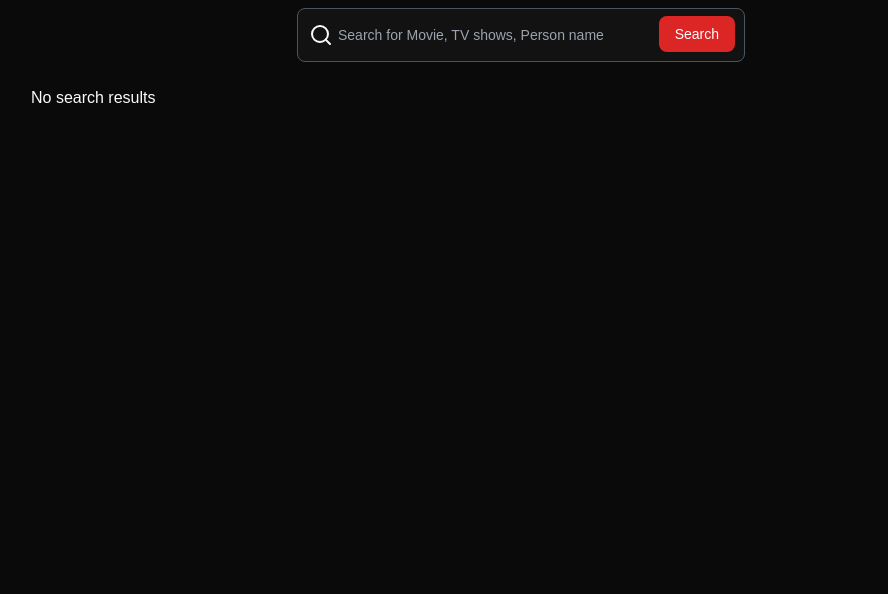
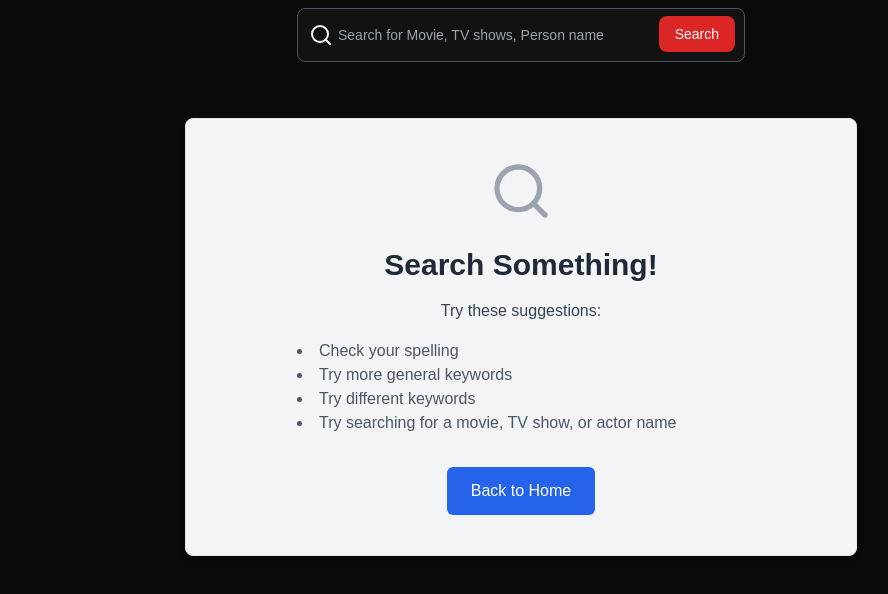
Before and after one commit to qntum-dev/mvdb, a Next.js app: page /search in a window 1280 px wide. Shown: the top 594 px of the page, without its empty margins (119-1007 px from the left). Built offline with nearby package versions, Linux system fonts and the light colour scheme; no server answers.

Commit message:
added "Known For" section, added no search results

```diff
--- a/src/app/person/[id]/page.tsx
+++ b/src/app/person/[id]/page.tsx
@@ -4,14 +4,150 @@ import PersonDetailsSkeleton from "@/components/Person/PersonDetailsSkeleton";
 // import Slider from "@/components/custom/Slider";
 import env from "@/lib/env";
 import { fetchDetails } from "@/lib/fetchDetails";
-import { PersonDetails } from "@/lib/types";
+import {
+  Cast_Credits,
+  CombinedCredits,
+  Crew,
+  PersonDetails,
+} from "@/lib/types";
 import { Metadata } from "next";
 import { Suspense } from "react";
+import Slider from "@/components/custom/Slider";
 
 type Props = {
   params: Promise<{ id: string }>;
   searchParams: Promise<{ [key: string]: string | string[] | undefined }>;
 };
+
+export function getTop8ByVoteCount(credits: CombinedCredits): CombinedCredits {
+  // Combine cast and crew into one array
+  const allCredits = [...credits.cast, ...credits.crew];
+
+  // Sort by vote_count in descending order
+  allCredits.sort((a, b) => b.vote_count - a.vote_count);
+
+  // Extract top 8 credits
+  const top8 = allCredits.slice(0, 8).reverse();
+
+  // Separate back into cast and crew
+  const topCast = top8.filter(
+    (credit) => "character" in credit
+  ) as Cast_Credits[];
+  const topCrew = top8.filter((credit) => "job" in credit) as Crew[];
+
+  return {
+    cast: topCast,
+    crew: topCrew,
+    id: credits.id,
+  };
+}
+
+// export function getTop8ByCustomRanking(credits: CombinedCredits): CombinedCredits {
+//   // Combine cast and crew into one array
+//   const allCredits = [...credits.cast, ...credits.crew];
+
+//   // Define a ranking formula using popularity, vote_average, vote_count, and latest release_date
+//   const rankScore = (credit: Cast_Credits | Crew) => {
+//     const releaseDate = credit.release_date ? new Date(credit.release_date).getTime() : 0;
+//     return (
+//       credit.vote_count * 0.5 +
+//       credit.vote_average * 1.5 +
+//       credit.popularity * 1.0 +
+//       releaseDate * 0.000000001 // Normalize date influence
+//     );
+//   };
+
+//   // Sort by the custom ranking score in descending order
+//   allCredits.sort((a, b) => rankScore(b) - rankScore(a));
+
+//   // Extract top 8 credits and reverse order
+//   const top8 = allCredits.slice(0, 8).reverse();
+
+//   // Separate back into cast and crew
+//   const topCast = top8.filter(credit => 'character' in credit) as Cast_Credits[];
+//   const topCrew = top8.filter(credit => 'job' in credit) as Crew[];
+
+//   return {
+//     cast: topCast,
+//     crew: topCrew,
+//     id: credits.id
+//   };
+// }
+
+export function getTop8ByCustomRanking(credits: CombinedCredits): (Cast_Credits | Crew)[] {
+  // Combine cast and crew into one array
+  const allCredits = [...credits.cast, ...credits.crew];
+
+  // Remove duplicates based on the `id`
+  const uniqueCredits = Array.from(new Map(allCredits.map(credit => [credit.id, credit])).values());
+
+  // Define a ranking formula with priority on vote_count and release_date/first_air_date
+  const rankScore = (credit: Cast_Credits | Crew) => {
+    // Determine the correct release date (movies: release_date, TV shows: first_air_date)
+    const releaseDate = credit.media_type === "tv" && credit.first_air_date
+      ? new Date(credit.first_air_date).getTime()
+      : credit.release_date
+      ? new Date(credit.release_date).getTime()
+      : 0;
+
+    const order = "order" in credit && credit.order !== undefined ? -credit.order : 0; // Higher priority for lower order numbers
+
+    return (
+      credit.vote_count * 2.0 + // Highest weight for vote count
+      releaseDate * 0.000000002 + // Higher weight for newer release date
+      order * 10.0 + // Higher priority for lower order values
+      credit.vote_average * 1.0 +
+      credit.popularity * 0.5
+    );
+  };
+
+  // Sort by the custom ranking score in descending order
+  uniqueCredits.sort((a, b) => rankScore(b) - rankScore(a));
+
+  // Extract top 8 credits
+  return uniqueCredits.slice(0, 8);
+}
+
+
+
+export function getKnownFor(credits: CombinedCredits): Cast_Credits[] {
+  // Combine cast and crew into one array (considering only cast for "known for")
+  const allCredits = credits.cast.filter(
+    (credit) => credit.order !== undefined && credit.order < 25
+  );
+
+  // Define a ranking formula based on TMDB's known_for logic
+  const rankScore = (credit: Cast_Credits) => {
+    const orderScore =
+      "order" in credit && credit.order !== undefined
+        ? -(credit.order + 1) * 10
+        : 0; // Higher priority for lower order values
+
+    const releaseDate = credit.release_date
+      ? new Date(credit.release_date).getTime() * 0.0000001
+      : 0;
+    return (
+      credit.vote_count * 10.0 + // Highest weight for vote count
+      releaseDate * 0.001 + // Higher weight for newer release date
+      orderScore + // Higher priority for lower order values
+      credit.vote_average * 1.0 +
+      credit.popularity * 10 // Newer release date has some impact
+    );
+  };
+
+  // Sort by the ranking score in descending order
+  allCredits.sort((a, b) => rankScore(b) - rankScore(a));
+
+  // Extract top 10 known_for titles
+  const topCredits = allCredits.slice(0, 10);
+
+  // Sort the final result by vote count in descending order
+  topCredits.sort((a, b) => b.vote_count - a.vote_count);
+
+  return topCredits;
+}
+
+
 
 export async function generateMetadata({ params }: Props): Promise<Metadata> {
   // read route params
@@ -38,9 +174,9 @@ export async function generateMetadata({ params }: Props): Promise<Metadata> {
     description: `${person.biography}`,
     openGraph: {
       url: `${env.NEXT_PUBLIC_URL}/person/${person.id}-${person.name.toLowerCase().replace(/:\s+/g, "-").replace(/\s+/g, "-")}`,
-      title:`${person.name}`,
-      type:`profile`,
-      description:`${person.biography}`,
+      title: `${person.name}`,
+      type: `profile`,
+      description: `${person.biography}`,
       images: [
         `${env.NEXT_PUBLIC_URL}/_next/image?url=${encodeURIComponent(`${env.NEXT_PUBLIC_MEDIA_URL}/w600_and_h900_bestv2${person.profile_path}`)}&w=640&q=75`,
       ],
@@ -60,9 +196,17 @@ export async function generateMetadata({ params }: Props): Promise<Metadata> {
 const PersonDetailsLoaded = async ({ id }: { id: string }) => {
   const person_details: PersonDetails = await fetchDetails("person", id);
 
-  console.log(person_details);
+  // console.log(person_details);
 
-  // const knownFor:=
+  const knownFor: CombinedCredits = await fetchDetails(
+    "person",
+    id,
+    "combined_credits"
+  );
+
+  console.log(knownFor.cast);
+  const top8 = getTop8ByCustomRanking(knownFor);
+  console.log(top8);
 
   return (
     <div>
@@ -114,19 +258,40 @@ const PersonDetailsLoaded = async ({ id }: { id: string }) => {
 
         <div className="col-span-9 ">
           <div className="mb-8">
-            <p className="text-4xl lg:text-start text-center">{person_details.name}</p>
+            <p className="text-4xl lg:text-start text-center">
+              {person_details.name}
+            </p>
           </div>
           <div className="flex flex-col gap-12">
             <div className="">
               <p className="text-xl mb-2 tracking-wider">Biography</p>
-              <ReadMore clamp={5} text={person_details.biography} />
+              <ReadMore clamp={6} text={person_details.biography} />
             </div>
-            <div className="tracking-wider">
-              <p className="text-xl">Known for</p>
+            <div className="flex flex-col gap-6">
+              <p className="text-xl tracking-wider">Known for</p>
               <div className="">
-                {/* <Slider gap="6" elements={person_details?.known_for?.map((movie)=>(
-                        <MovieCard movie={movie} key={movie.id}/>
-                    ))}/> */}
+                {knownFor && (
+                  <Slider
+                    gap="6"
+                    elements={top8?.map((credit) => (
+                      <a key={credit.id} href={credit.media_type =="movie" ? `/movie/${credit.id}-${credit?.title?.toLowerCase().replace(/:\s+/g, "-").replace(/\s+/g, "-")}` : `/show/${credit.id}-${credit?.name?.toLowerCase().replace(/:\s+/g, "-").replace(/\s+/g, "-")}`}>
+                        <div className="flex flex-col items-center gap-5">
+
+                      <div>
+                        <Img
+                          w="150"
+                          path={`${env.NEXT_PUBLIC_MEDIA_URL}/w300_and_h450_bestv2${credit.poster_path}`}
+                          alt={credit.media_type}
+                        />
+                      </div>
+                      <div className="">
+                        <p className="text-center text-sm">{credit.media_type =="tv" ? credit.name : credit.title}</p>
+                      </div>
+                        </div>
+                      </a>
+                    ))}
+                  />
+                )}
               </div>
             </div>
           </div>
--- a/src/app/search/page.tsx
+++ b/src/app/search/page.tsx
@@ -2,8 +2,8 @@ import SearchPage from "@/components/search/SearchPage";
 import env from "@/lib/env";
 import { fetchSearchResults } from "@/lib/fetchSearchResults";
 import { Movie, Person, SearchResultsType, Show } from "@/lib/types";
-import { error } from "console";
 import { Metadata } from "next";
+import NoResultsFound from "@/components/custom/NoResultsFound";
 
 type Props = {
   params: Promise<{ query: string }>;
@@ -17,11 +17,11 @@ export async function generateMetadata({
   const { query } = await searchParams;
 
   return {
-    title: `Search Results for ${query}`,
+    title: query ? `Search Results for ${query}` : "Search",
     description:
       "Your go-to site for finding movies, TV shows, and celebrity details.",
     openGraph: {
-      title: `Search Results for ${query}`,
+      title: query ? `Search Results for ${query}` : "Search",
       description: `Your go-to site for finding movies, TV shows, and celebrity details.`,
       images: [`${env.NEXT_PUBLIC_URL}/logo.png`],
     },
@@ -33,21 +33,28 @@ const Search = async ({
 }: {
   searchParams: Promise<{ [key: string]: string | undefined }>;
 }) => {
-  const { query, page } = (await searchParams) || "";
-  if (!query) {
-    return <div className="">No search results</div>;
-  }
-  if (page && query) {
-    // console.log(page);
-    throw error("slug is required");
+  const { query, page } = (await searchParams) || {};
+
+  // If no query is provided
+  if (!query || query.trim() === "") {
+    return <NoResultsFound isEmptyQuery={true} />;
   }
 
+  // Handle invalid page parameter
+  if (page && query) {
+    return <NoResultsFound query={query} />;
+  }
+
+  try {
     const allResults: SearchResultsType<Movie | Show | Person> =
       await fetchSearchResults(query, "multi");
-  console.log(allResults.results);
+
+    // If no results found
+    if (!allResults.results || allResults.results.length === 0) {
+      return <NoResultsFound query={query} />;
+    }
 
     const firstSearchType = allResults.results[0].media_type;
-  console.log(firstSearchType);
 
     const searchResults: SearchResultsType<Movie | Show | Person> =
       await fetchSearchResults(query, firstSearchType);
@@ -64,6 +71,10 @@ const Search = async ({
         <SearchPage searchData={searchData} />
       </div>
     );
+  } catch (error) {
+    console.error("Search error:", error);
+    return <NoResultsFound query={query} />;
+  }
 };
 
 export default Search;
--- /dev/null
+++ b/src/components/custom/NoResultsFound.tsx
@@ -0,0 +1,61 @@
+import React from "react";
+import Link from "next/link";
+import { Search } from "lucide-react";
+
+interface NoResultsProps {
+  query?: string;
+  isEmptyQuery?: boolean;
+}
+
+const NoResultsFound: React.FC<NoResultsProps> = ({
+  query,
+  isEmptyQuery = false,
+}) => {
+  return (
+    <div className="flex flex-col items-center justify-center p-8 min-h-[60vh] text-center">
+      <div className="bg-gray-100 p-10 rounded-lg shadow-md w-full max-w-2xl border border-gray-200">
+        <div className="mb-6">
+          <Search className="w-16 h-16 mx-auto text-gray-400" />
+        </div>
+
+        {isEmptyQuery ? (
+          <h1 className="text-3xl font-bold text-gray-800 mb-4">
+            Search Something!
+          </h1>
+        ) : (
+          <h1 className="text-3xl font-bold text-gray-800 mb-4">
+            No Results Found
+          </h1>
+        )}
+
+        {!isEmptyQuery && query && (
+          <p className="text-xl text-gray-600 mb-6">
+            We could not find any matches for{" "}
+            <span className="font-semibold">{query}</span>
+          </p>
+        )}
+
+        <div className="space-y-4">
+          <p className="text-gray-700">Try these suggestions:</p>
+          <ul className="list-disc list-inside text-left max-w-md mx-auto text-gray-600">
+            <li>Check your spelling</li>
+            <li>Try more general keywords</li>
+            <li>Try different keywords</li>
+            <li>Try searching for a movie, TV show, or actor name</li>
+          </ul>
+        </div>
+
+        <div className="mt-8">
+          <Link
+            href="/"
+            className="inline-block px-6 py-3 bg-blue-600 text-white font-medium rounded-md hover:bg-blue-700 transition-colors"
+          >
+            Back to Home
+          </Link>
+        </div>
+      </div>
+    </div>
+  );
+};
+
+export default NoResultsFound;
--- a/src/components/custom/ShareComp.tsx
+++ b/src/components/custom/ShareComp.tsx
@@ -5,7 +5,7 @@ import { toast } from "sonner";
 const ShareComp = ({ shareData }: { shareData: ShareData }) => {
   return (
     <div
-      className="flex cursor-pointer items-center  lg:border border-yellow-400"
+      className="flex cursor-pointer items-center"
       onClick={async () => {
         if (!navigator.canShare) {
           toast("Web Share API not available");
--- a/src/components/search/SearchResultCardCast.tsx
+++ b/src/components/search/SearchResultCardCast.tsx
@@ -1,7 +1,5 @@
 import { KnownFor } from "@/lib/types";
 import Img from "../custom/Img";
-
-import Link from "next/link";
 
 const SearchResultCardCast = ({
   name,
@@ -87,12 +85,12 @@ const SearchResultCardCast = ({
         </div>
 
         <div className="flex flex-col gap-1  items-center lg:items-start">
-          <Link
+          <a
             className="lg:text-xl hover:text-red-400"
             href={`/person/${id}-${name.toLowerCase().replace(/:\s+/g, "-").replace(/\s+/g, "-")}`}
           >
             {name}
-          </Link>
+          </a>
           <p className="">Career: {department}</p>
           {/* <div className="flex gap-4">
             {known_for.map((result) => (
```
Also changed, not shown: src/app/page.tsx (+8 -6 lines), src/components/search/SearchResults.tsx (+57 -66 lines), src/lib/types.ts (+58 -14 lines). Lines whose indentation alone changed are shown as unchanged.
